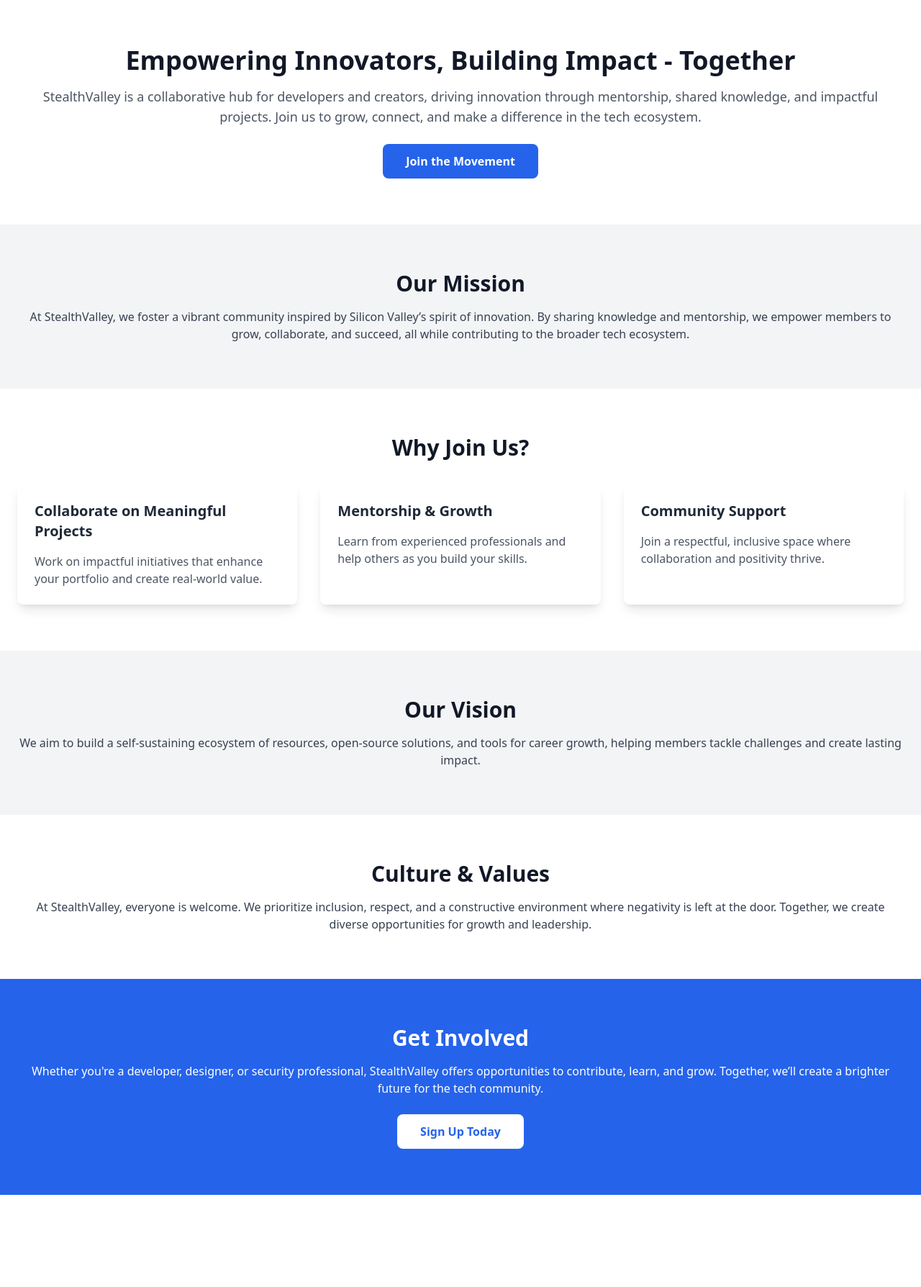
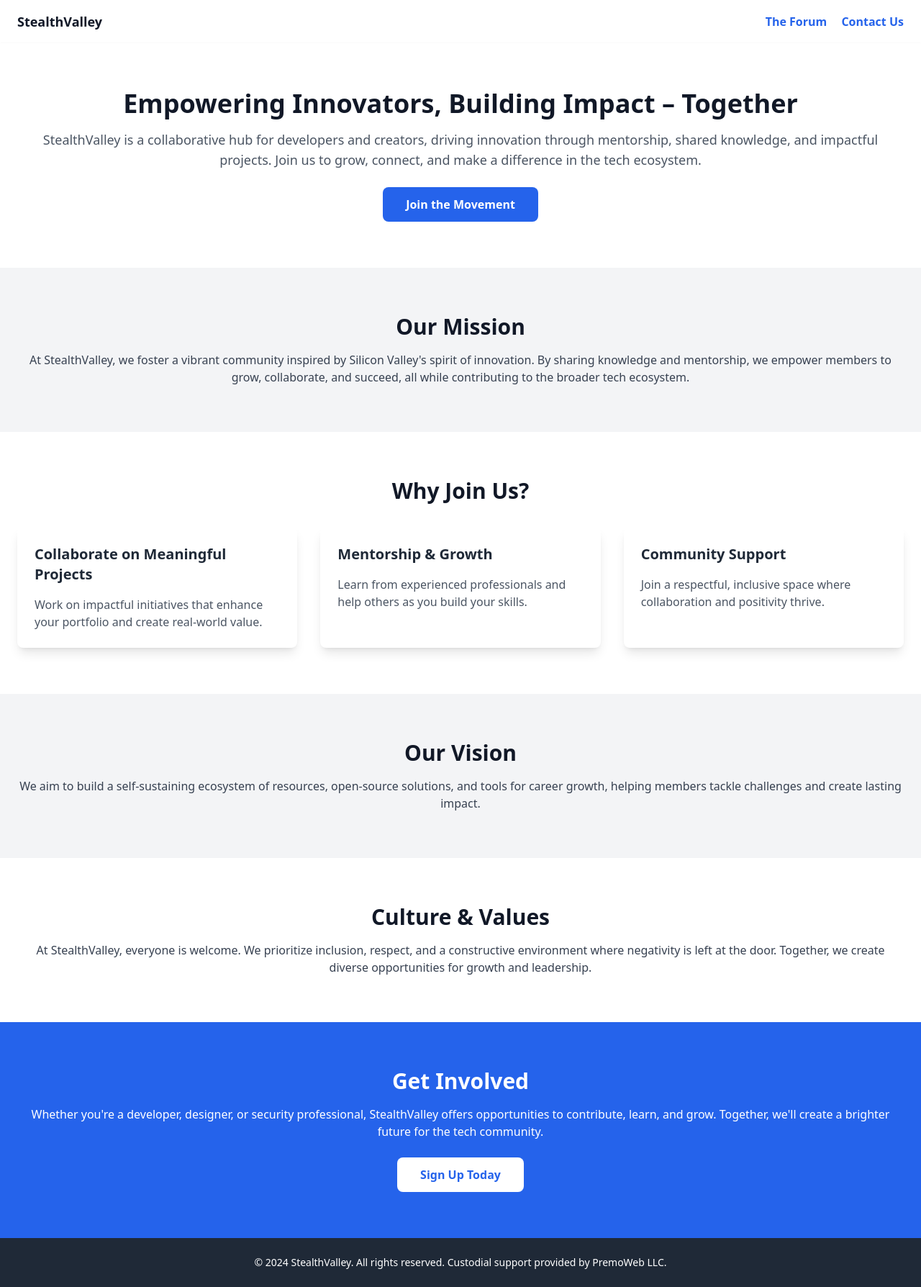
Before and after one commit to StealthValley/StealthValley.com, a SvelteKit app: page / in a window 1280 px wide. Shown: the whole page at 72% size. Before the commit the page ends 1660 px from the top, so only its background shows below. Built offline with nearby package versions, Linux system fonts and the light colour scheme.

Commit message:
Okay, updated lander.

```diff
--- a/src/routes/+page.svelte
+++ b/src/routes/+page.svelte
@@ -1,8 +1,25 @@
+<!-- Header Section -->
+<header class="bg-white shadow">
+  <div class="container mx-auto px-6 py-4 flex justify-between items-center">
+    <!-- Logo Placeholder -->
+    <div class="text-lg font-bold text-gray-900">StealthValley</div>
+    <!-- Navigation Buttons -->
+    <div class="space-x-4">
+      <a href="/forum" class="text-blue-600 font-semibold hover:underline"
+        >The Forum</a
+      >
+      <a href="/contact" class="text-blue-600 font-semibold hover:underline"
+        >Contact Us</a
+      >
+    </div>
+  </div>
+</header>
+
 <!-- Hero Section -->
-<header class="bg-white shadow">
+<section class="bg-white shadow">
   <div class="container mx-auto px-6 py-16 text-center">
     <h1 class="text-4xl font-bold text-gray-900">
-      Empowering Innovators, Building Impact - Together
+      Empowering Innovators, Building Impact – Together
     </h1>
     <p class="mt-4 text-lg text-gray-600">
       StealthValley is a collaborative hub for developers and creators, driving
@@ -15,7 +32,7 @@
       >Join the Movement</a
     >
   </div>
-</header>
+</section>
 
 <!-- Mission Section -->
 <section class="bg-gray-100 py-16">
@@ -23,7 +40,7 @@
     <h2 class="text-3xl font-bold text-center text-gray-900">Our Mission</h2>
     <p class="mt-4 text-center text-gray-700">
       At StealthValley, we foster a vibrant community inspired by Silicon
-      Valley’s spirit of innovation. By sharing knowledge and mentorship, we
+      Valley's spirit of innovation. By sharing knowledge and mentorship, we
       empower members to grow, collaborate, and succeed, all while contributing
       to the broader tech ecosystem.
     </p>
@@ -95,12 +112,22 @@
     <p class="mt-4">
       Whether you're a developer, designer, or security professional,
       StealthValley offers opportunities to contribute, learn, and grow.
-      Together, we’ll create a brighter future for the tech community.
+      Together, we'll create a brighter future for the tech community.
     </p>
     <a
-      href="/stealthvalley"
+      href="/forum"
       class="mt-6 inline-block bg-white text-blue-600 font-semibold py-3 px-8 rounded-lg hover:bg-gray-200"
       >Sign Up Today</a
     >
   </div>
 </section>
+
+<!-- Footer Section -->
+<footer class="bg-gray-800 text-white py-6">
+  <div class="container mx-auto px-6 text-center">
+    <p class="text-sm">
+      &copy; 2024 StealthValley. All rights reserved. Custodial support provided
+      by PremoWeb LLC.
+    </p>
+  </div>
+</footer>
```
